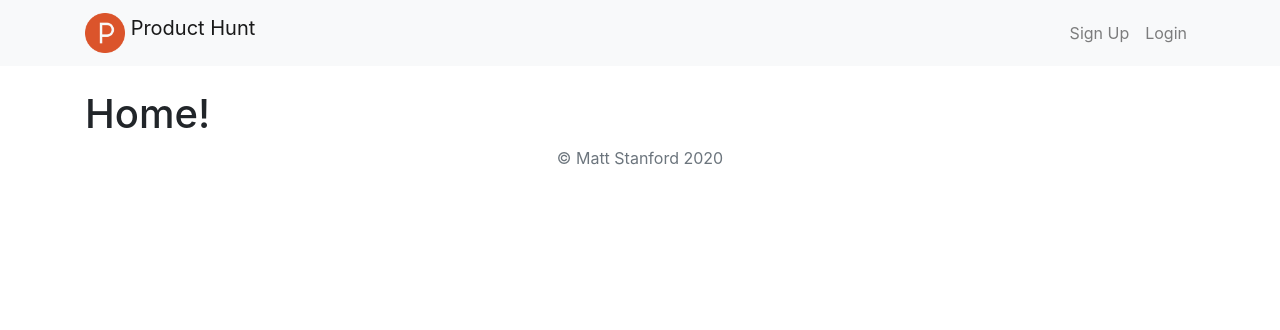
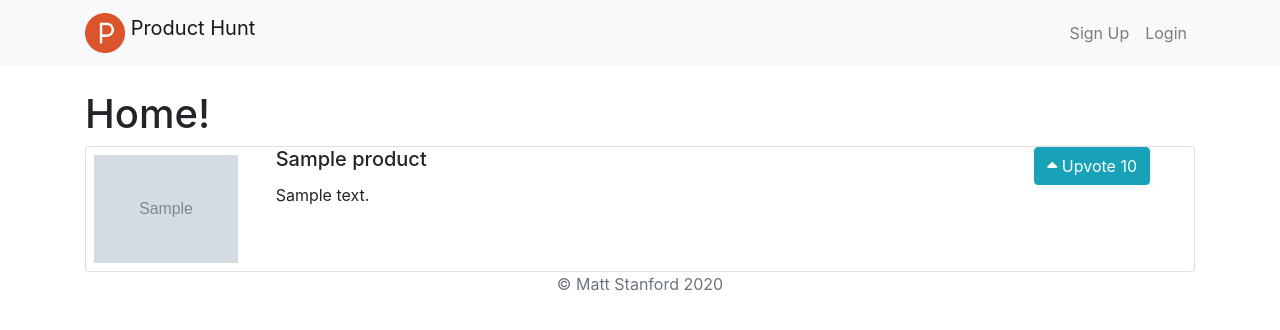
Before and after one commit to matt-stanford/product-hunt-clone, a Django app: page / in a window 1280 px wide. Shown: the top 330 px of the page. Run offline with Django 3.2, Linux system fonts and the light colour scheme; tables that the repository leaves empty hold one stand-in row (values such as "Sample post"); grey boxes marked "Sample" are stand-in pictures; some libraries are stand-ins or nearby versions.

Commit message:
updated home page

```diff
--- a/products/templates/products/home.html
+++ b/products/templates/products/home.html
@@ -4,4 +4,28 @@
 
 <h1>Home!</h1>
 
+{% if products %}
+    {% for product in products.all %}
+        <div class="card" onclick="window.location='{% url 'detail' product.id %}';" style="cursor: pointer;">
+            <div class="row">
+                <div class="col-2">
+                    <img src="{{ product.icon.url }}" class="img-fluid p-2" alt="...">
+                </div>
+                <div class="col-8">
+                    <h5 class="card-title">{{ product.title }}</h5>
+                    <p class="card-text">{{ product.summary }}</p>
+                </div>
+                <div class="col-2">
+                    <a href="javascript:{document.getElementById('upvote{{product.id}}').submit()}"><button class="btn btn-info mx-auto"><i class="fas fa-caret-up"></i> Upvote {{ product.votes_total }}</button></a>
+                </div>
+            </div>
+        </div>
+
+        <form id="upvote{{product.id}}" method="POST" action="{% url 'upvote' product.id %}">
+            {% csrf_token %}
+            <input type="hidden">
+        </form>
+    {% endfor %}
+{% endif %}
+
 {% endblock %}
--- a/products/views.py
+++ b/products/views.py
@@ -5,10 +5,11 @@ from django.utils import timezone
 
 
 def home(request):
-    return render(request, 'products/home.html', {})
+    products = Product.objects
+    return render(request, 'products/home.html', {'products':products})
 
 
-@login_required
+@login_required(login_url='/accounts/signup')
 def create(request):
     if request.method == 'POST':
         if request.POST['title'] and request.POST['body'] and request.POST['url'] and request.FILES['icon'] and request.FILES['image']:
@@ -36,6 +37,7 @@ def detail(request, product_id):
     return render(request, 'products/detail.html', {'product':product})
 
 
+@login_required(login_url='/accounts/signup')
 def upvote(request, product_id):
     if request.method == 'POST':
         product = get_object_or_404(Product, pk=product_id)
```
Also changed, not shown: products/templates/products/detail.html (+4 -4 lines).
